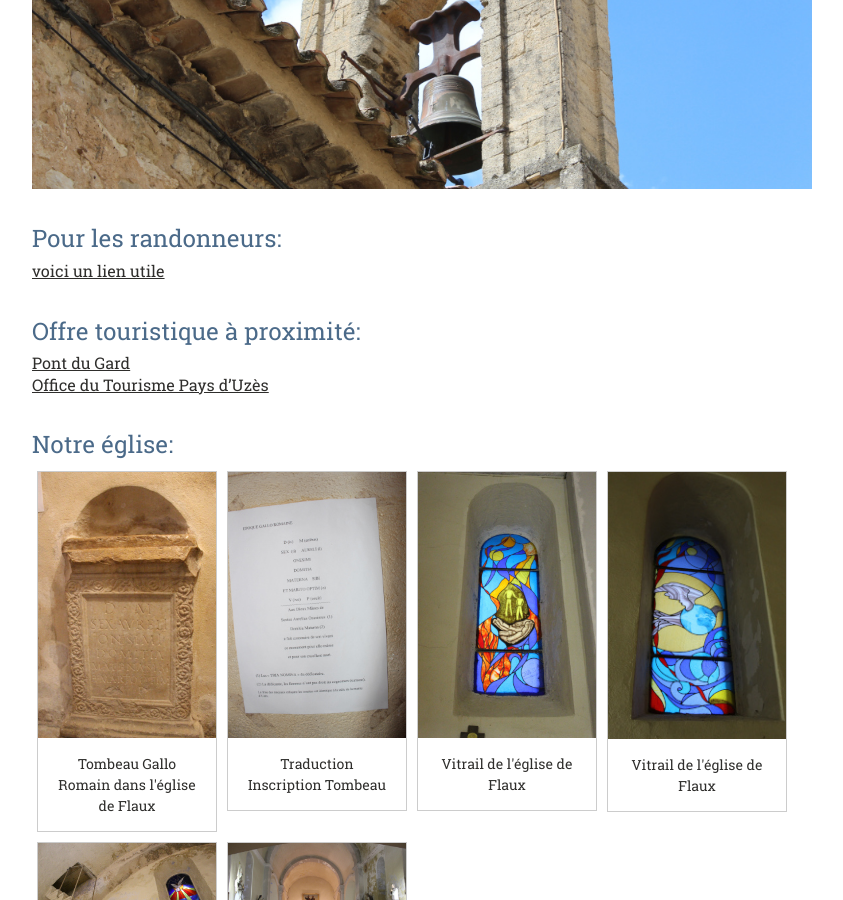
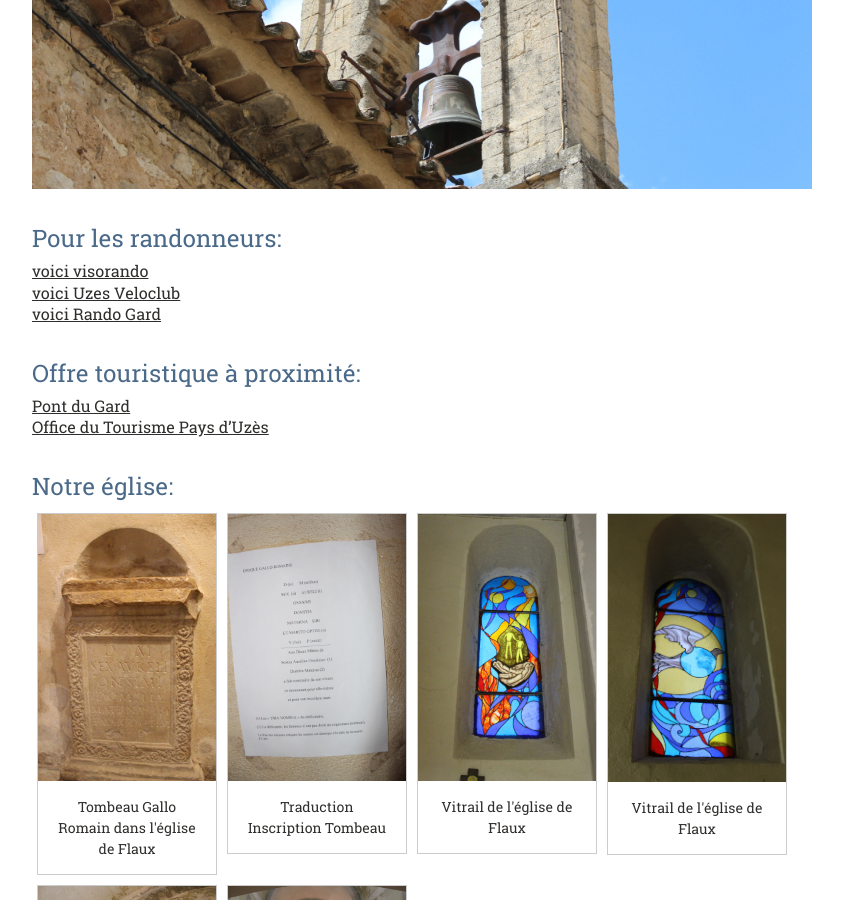
Before and after one commit to Flaux-Village/flaux-village.github.io, a Jekyll site: the page built from interets.md, in a window 1280 px wide and 900 px high, scrolled down 421 px. Shown: the whole window, without its empty margins (58-901 px from the left). Built offline with Jekyll 4.4.1, drawn with Linux system fonts in a browser that asks for light colours; our own code applies the rules of GitHub Pages for plain Markdown files.

Commit message:
Update interets.md

```diff
--- a/interets.md
+++ b/interets.md
@@ -27,7 +27,10 @@ menu_secondaire:
 ---
 
 # Pour les randonneurs: <br>
-[voici un lien utile](https://www.visorando.com/randonnee-flaux.html "parcours")
+[voici visorando](https://www.visorando.com/randonnee-flaux.html "parcours")<br>
+[voici Uzes Veloclub](https://www.uzesveloclub.fr/)<br>
+[voici Rando Gard](https://rando.gard.fr/)<br>
+
 
 # Offre touristique à proximité:  <br>
 [Pont du Gard](http://www.pontdugard.fr) <br>
```
